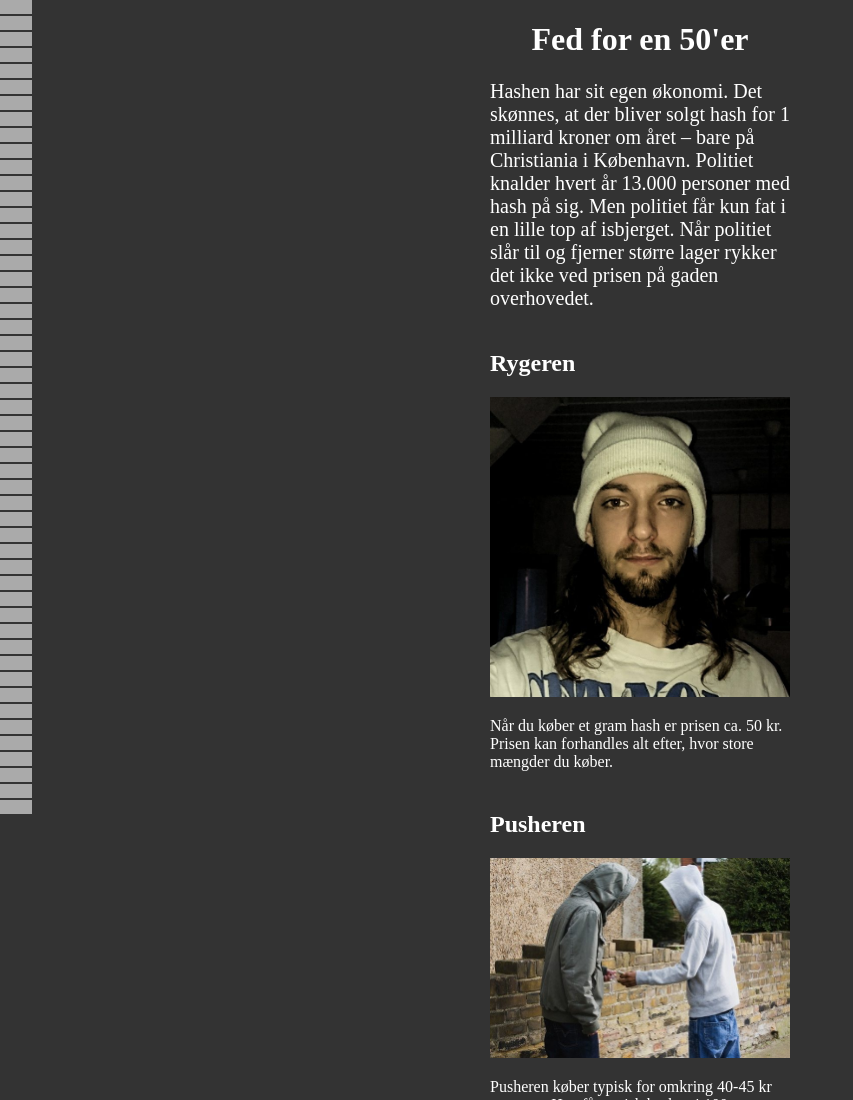
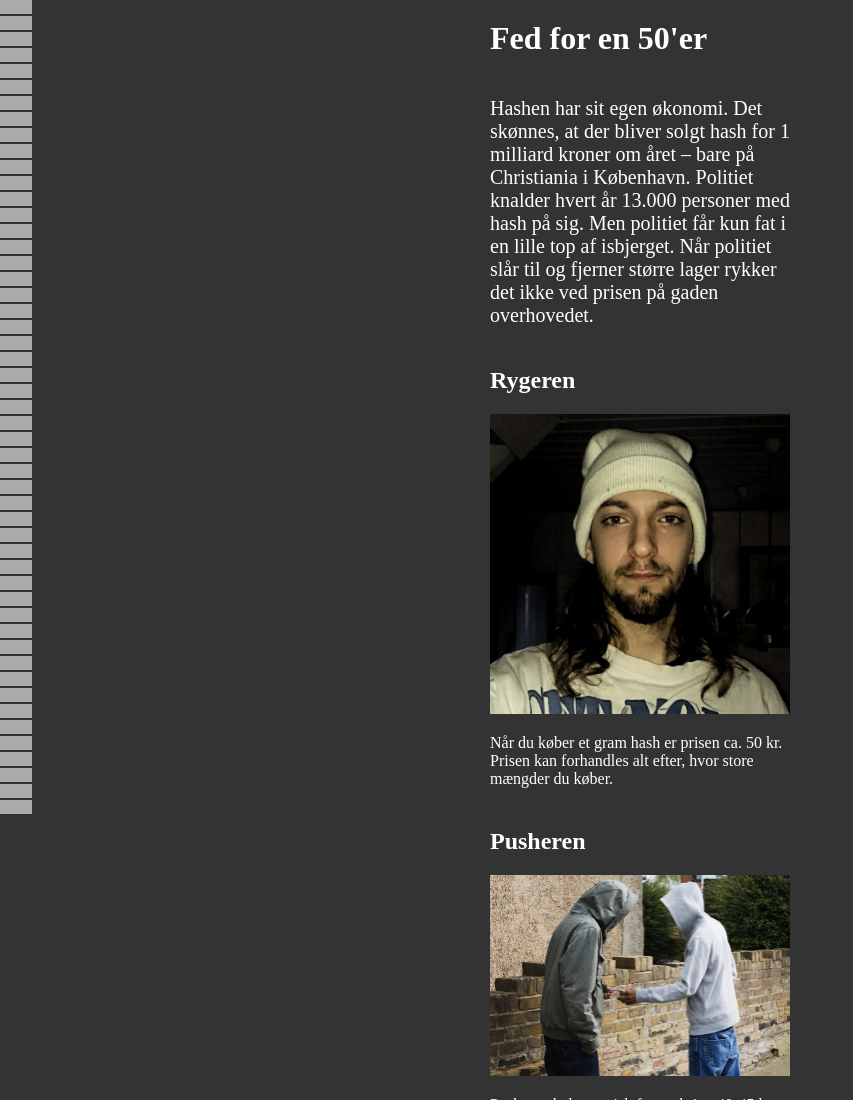
Before and after one commit to johwdr/hash-50-concept, a website built with webpack: page src/index.html in a window 1280 px wide. Shown: the top 1100 px of the page, without its empty margins (0-853 px from the left). Built offline with nearby package versions, Linux system fonts and the light colour scheme; a web font is replaced by a local one.

Commit message:
Header alignment

```diff
--- a/src/styles/styles.scss
+++ b/src/styles/styles.scss
@@ -29,9 +29,9 @@ body {
 
 h1 {
     font-family: "gibsonSemiBold";
-}
-h1 {
-    text-align: center;
+    text-align: left;
+    max-width: 300px;
+    margin: 20px auto 40px;
 }
 .intro {
 
```
